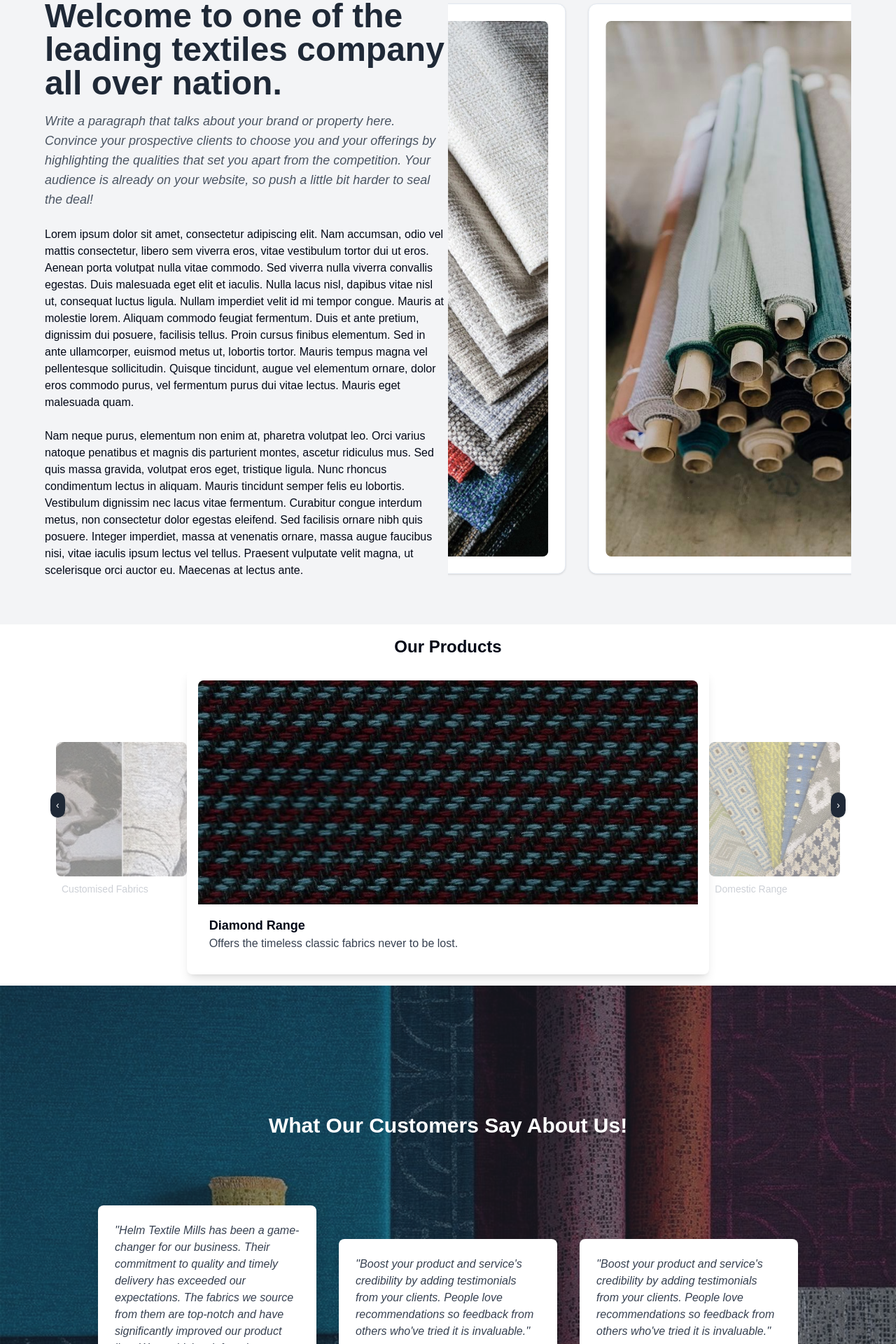
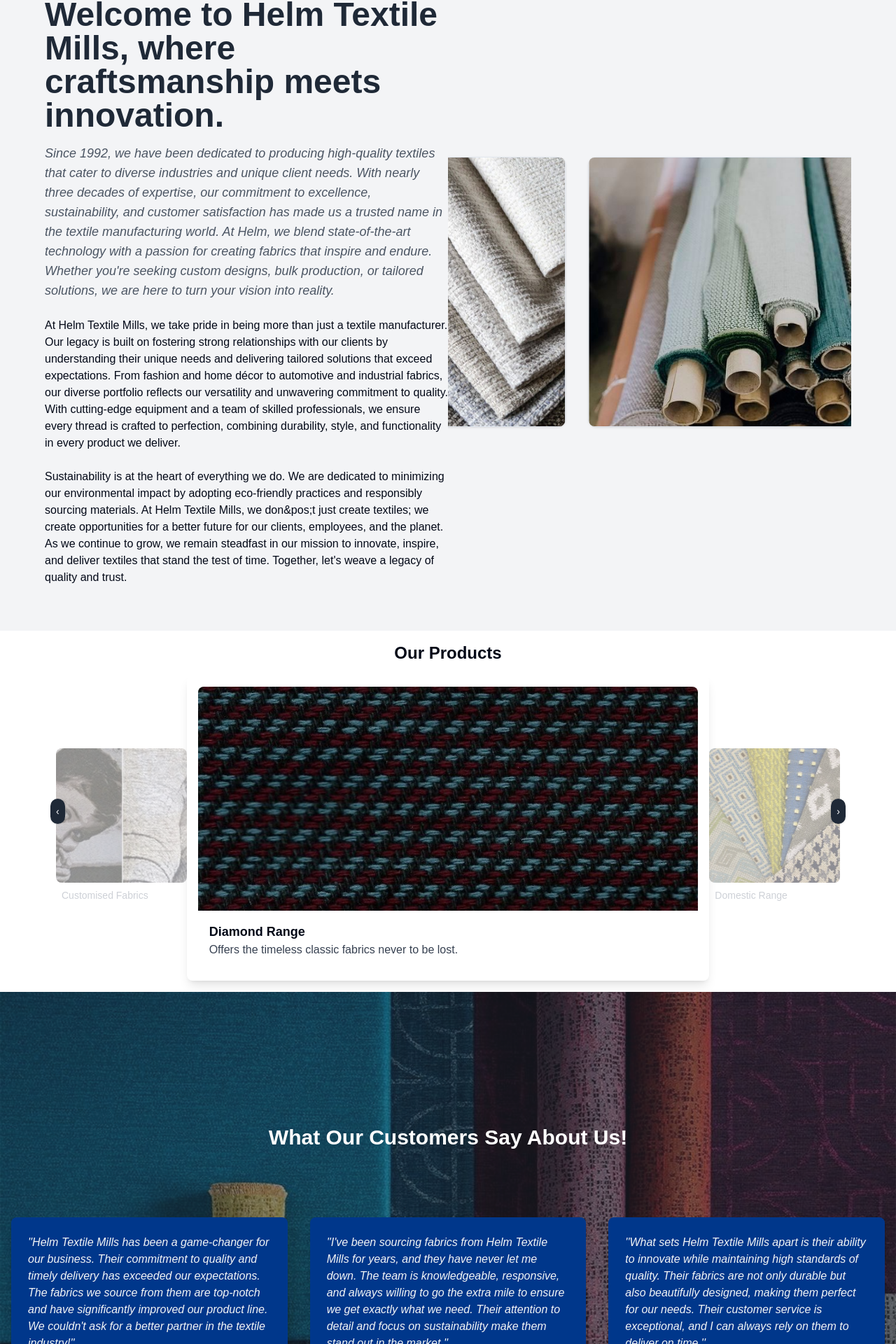
Before and after one commit to 3liantte/helmtex, a Next.js app: page / in a window 1280 px wide. Shown: the part 867-2787 px from the top of the page at 70% size. Built offline with nearby package versions, Linux system fonts and the light colour scheme.

Commit message:
updated info section and reviews

```diff
--- a/components/CustomReviews/Reviews.js
+++ b/components/CustomReviews/Reviews.js
@@ -2,8 +2,8 @@ import React from 'react';
 
 const reviews = [
   { text: "Helm Textile Mills has been a game-changer for our business. Their commitment to quality and timely delivery has exceeded our expectations. The fabrics we source from them are top-notch and have significantly improved our product line. We couldn't ask for a better partner in the textile industry!", author: " Emily R., Fashion Designer" },
-  { text: "Boost your product and service's credibility by adding testimonials from your clients. People love recommendations so feedback from others who've tried it is invaluable.", author: "Mariana's Luxe Travels" },
-  { text: "Boost your product and service's credibility by adding testimonials from your clients. People love recommendations so feedback from others who've tried it is invaluable.", author: "Fairhill Journal" },
+  { text: "I've been sourcing fabrics from Helm Textile Mills for years, and they have never let me down. The team is knowledgeable, responsive, and always willing to go the extra mile to ensure we get exactly what we need. Their attention to detail and focus on sustainability make them stand out in the market.", author:  "David M., Home Furnishings Manufacturer" },
+  { text: "What sets Helm Textile Mills apart is their ability to innovate while maintaining high standards of quality. Their fabrics are not only durable but also beautifully designed, making them perfect for our needs. Their customer service is exceptional, and I can always rely on them to deliver on time.", author: " Sophia L., Automotive Upholstery Specialist" },
 ];
 
 const Reviews = () => {
@@ -15,9 +15,9 @@ const Reviews = () => {
           <div className="flex flex-col sm:flex-row justify-center gap-8 items-center">
             {reviews.map((review, index) => (
               // biome-ignore lint/suspicious/noArrayIndexKey: <explanation>
-              <div key={index} className="bg-white shadow-lg p-6 rounded-lg w-full sm:w-80 md:w-1/3 lg:w-1/4">
-                <p className="italic text-gray-700">&apos;&apos;{review.text}&apos;&apos;</p>
-                <p className="text-right font-semibold text-gray-800 mt-4"> {review.author}</p>
+              <div key={index} className="bg-[#00378b] shadow-lg p-6 rounded-lg w-full h-72 sm:w-96 md:w-1/2 lg:w-1/3 flex flex-col justify-between">
+                <p className="italic text-gray-100">&apos;&apos;{review.text}&apos;&apos;</p>
+                <p className="text-right font-semibold text-gray-100 mt-4"> {review.author}</p>
               </div>
             ))}
           </div>
--- a/components/InfoSection/InfoSection.js
+++ b/components/InfoSection/InfoSection.js
@@ -1,34 +1,31 @@
 "use client";
 import React, { useEffect, useState } from 'react';
 import Image from 'next/image';
-import { Carousel, CarouselContent, CarouselItem } from "@/components/ui/carousel"; // Assuming this is your carousel setup
+import { Carousel, CarouselContent, CarouselItem } from "@/components/ui/carousel";
 import { Card, CardContent } from "@/components/ui/card";
-import useEmblaCarousel from 'embla-carousel-react'; // Ensure you have this hook
+import useEmblaCarousel from 'embla-carousel-react';
 
 const InfoSection = () => {
-  const [activeIndex, setActiveIndex] = useState(0);
-  const totalItems = 5; // Number of carousel items
   const images = [
-    '/assets/img3.jpg', // Path to image 3
-    '/assets/img4.jpg', // Path to image 4
-    '/assets/img5.jpg', // Path to image 5
-    '/assets/img10.jpg', // Path to image 5
-    '/assets/img9.jpg', // Path to image 5
+    '/assets/img3.jpg',
+    '/assets/img4.jpg',
+    '/assets/img5.jpg',
+    '/assets/img10.jpg',
+    '/assets/img9.jpg',
   ];
 
-  // Initialize Embla Carousel hook with options
   const [emblaRef, emblaApi] = useEmblaCarousel({
     loop: true, // Enables infinite scroll
-    speed: 5,   // Adjust scroll speed if necessary
+    speed: 10,   // Adjust scroll speed if necessary
   });
 
-  // Auto-scroll the carousel every 2 seconds
+  // Auto-scroll the carousel every 10 seconds
   useEffect(() => {
     const interval = setInterval(() => {
       if (emblaApi) {
         emblaApi.scrollNext(); // Use Embla API to scroll to the next item
       }
-    }, 3000); // 3000ms = 3 seconds
+    }, 10000); // 1000ms = 1 seconds
 
     return () => clearInterval(interval); // Cleanup on unmount
   }, [emblaApi]);
@@ -38,47 +35,45 @@ const InfoSection = () => {
       {/* Text Content */}
       <div className="md:w-1/2 mb-8 md:mb-0">
         <h1 className="text-3xl md:text-5xl font-bold text-gray-800 mb-4">
-          Welcome to one of the leading textiles company all over nation.
+          Welcome to Helm Textile Mills, where craftsmanship meets innovation.
         </h1>
         <p className="text-lg text-gray-600 italic mb-6">
-          Write a paragraph that talks about your brand or property here.
-          Convince your prospective clients to choose you and your offerings by highlighting the qualities that set you apart from the competition.
-          Your audience is already on your website, so push a little bit harder to seal the deal!
+          Since 1992, we have been dedicated to producing high-quality textiles that cater to diverse industries and unique client needs.
+          With nearly three decades of expertise, our commitment to excellence, sustainability, and customer satisfaction has made us a trusted name
+          in the textile manufacturing world. At Helm, we blend state-of-the-art technology with a passion for creating fabrics that inspire and endure.
+          Whether you&apos;re seeking custom designs, bulk production, or tailored solutions, we are here to turn your vision into reality.
+
         </p>
         <p>
-            Lorem ipsum dolor sit amet, consectetur adipiscing elit. Nam accumsan, odio vel mattis consectetur,
-            libero sem viverra eros, vitae vestibulum tortor dui ut eros. Aenean porta volutpat nulla vitae commodo.
-            Sed viverra nulla viverra convallis egestas. Duis malesuada eget elit et iaculis. Nulla lacus nisl, dapibus vitae nisl ut,
-            consequat luctus ligula. Nullam imperdiet velit id mi tempor congue. Mauris at molestie lorem. Aliquam commodo feugiat fermentum.
-            Duis et ante pretium, dignissim dui posuere, facilisis tellus. Proin cursus finibus elementum. Sed in ante ullamcorper, euismod metus ut,
-            lobortis tortor. Mauris tempus magna vel pellentesque sollicitudin. Quisque tincidunt, augue vel elementum ornare, dolor eros commodo purus,
-            vel fermentum purus dui vitae lectus. Mauris eget malesuada quam.
+          At Helm Textile Mills, we take pride in being more than just a textile manufacturer. Our legacy is built on fostering strong
+          relationships with our clients by understanding their unique needs and delivering tailored solutions that exceed expectations.
+          From fashion and home décor to automotive and industrial fabrics, our diverse portfolio reflects our versatility and unwavering commitment
+          to quality. With cutting-edge equipment and a team of skilled professionals, we ensure every thread is crafted to perfection, combining durability,
+          style, and functionality in every product we deliver.
         </p>
             <br />
         <p>
-            Nam neque purus, elementum non enim at, pharetra volutpat leo. Orci varius natoque penatibus et magnis dis parturient montes,
-            ascetur ridiculus mus. Sed quis massa gravida, volutpat eros eget, tristique ligula. Nunc rhoncus condimentum lectus in aliquam. Mauris tincidunt
-            semper felis eu lobortis. Vestibulum dignissim nec lacus vitae fermentum. Curabitur congue interdum metus, non consectetur dolor egestas eleifend.
-            Sed facilisis ornare nibh quis posuere. Integer imperdiet, massa at venenatis ornare, massa augue faucibus nisi, vitae iaculis ipsum lectus vel tellus.
-            Praesent vulputate velit magna, ut scelerisque orci auctor eu. Maecenas at lectus ante.
+          Sustainability is at the heart of everything we do. We are dedicated to minimizing our environmental
+          impact by adopting eco-friendly practices and responsibly sourcing materials. At Helm Textile Mills, we don&pos;t just create textiles; we create opportunities
+          for a better future for our clients, employees, and the planet. As we continue to grow, we remain steadfast in our mission to innovate,
+          inspire, and deliver textiles that stand the test of time. Together, let&apos;s weave a legacy of quality and trust.
         </p>
       </div>
 
       {/* Carousel Image Section */}
       <div className="md:w-1/2 w-full relative">
-        <Carousel className="w-full" ref={emblaRef}>
+        <Carousel className="w-full" ref={emblaRef}  options={{ draggable: false }}>
           <CarouselContent>
             {images.map((img, index) => (
               <CarouselItem key={index}>
                 <div className="p-2">
                   <Card>
-                    <CardContent className="flex aspect-square items-center justify-center p-6">
+                    <CardContent className="relative w-full h-96">
                       <Image
                         src={img}
                         alt={`Image ${index + 1}`}
-                            width={600}
-                            height={600}
-                            className="w-full h-auto object-contain rounded-lg"
+                        layout="fill"
+                        className="w-full h-full object-cover rounded-lg"
                         priority={true}
                         quality={100}
                       />
```
Lines whose indentation alone changed are shown as unchanged.
